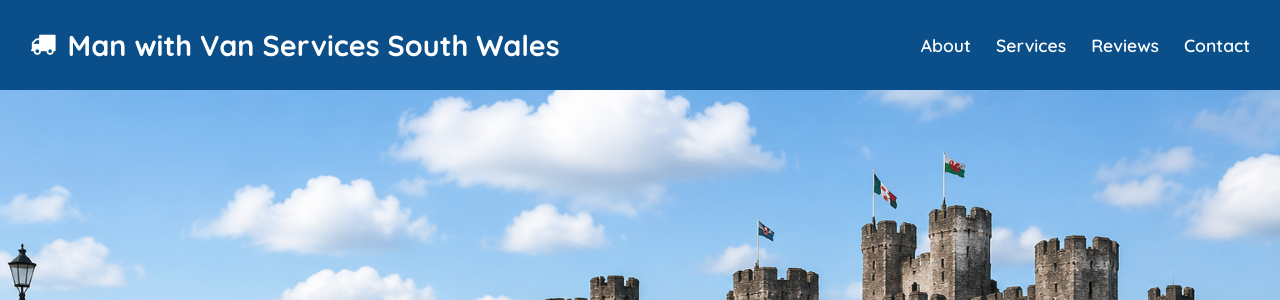
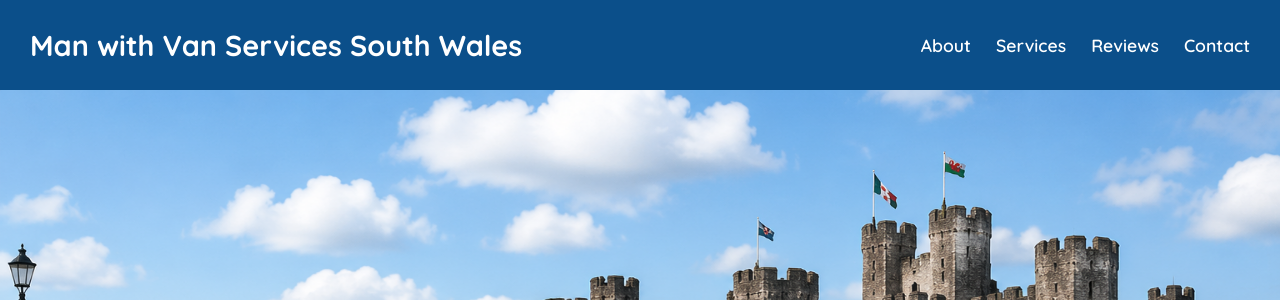
Before and after one commit to RosariaBowes/man-with-van-services, a Flask app: page / in a window 1280 px wide. Shown: the top 300 px of the page. Run offline with Flask 3, Linux system fonts and the light colour scheme; data that the repository does not hold is empty; some libraries are stand-ins or nearby versions.

Commit message:
Removing the truck in navigation

```diff
--- a/templates/Home.html
+++ b/templates/Home.html
@@ -24,7 +24,6 @@
   <nav class="topnav">
 
     <div class="brand">
-      <i class="fa fa-truck"></i>
       <span>Man with Van Services South Wales</span>
     </div>
 
```
